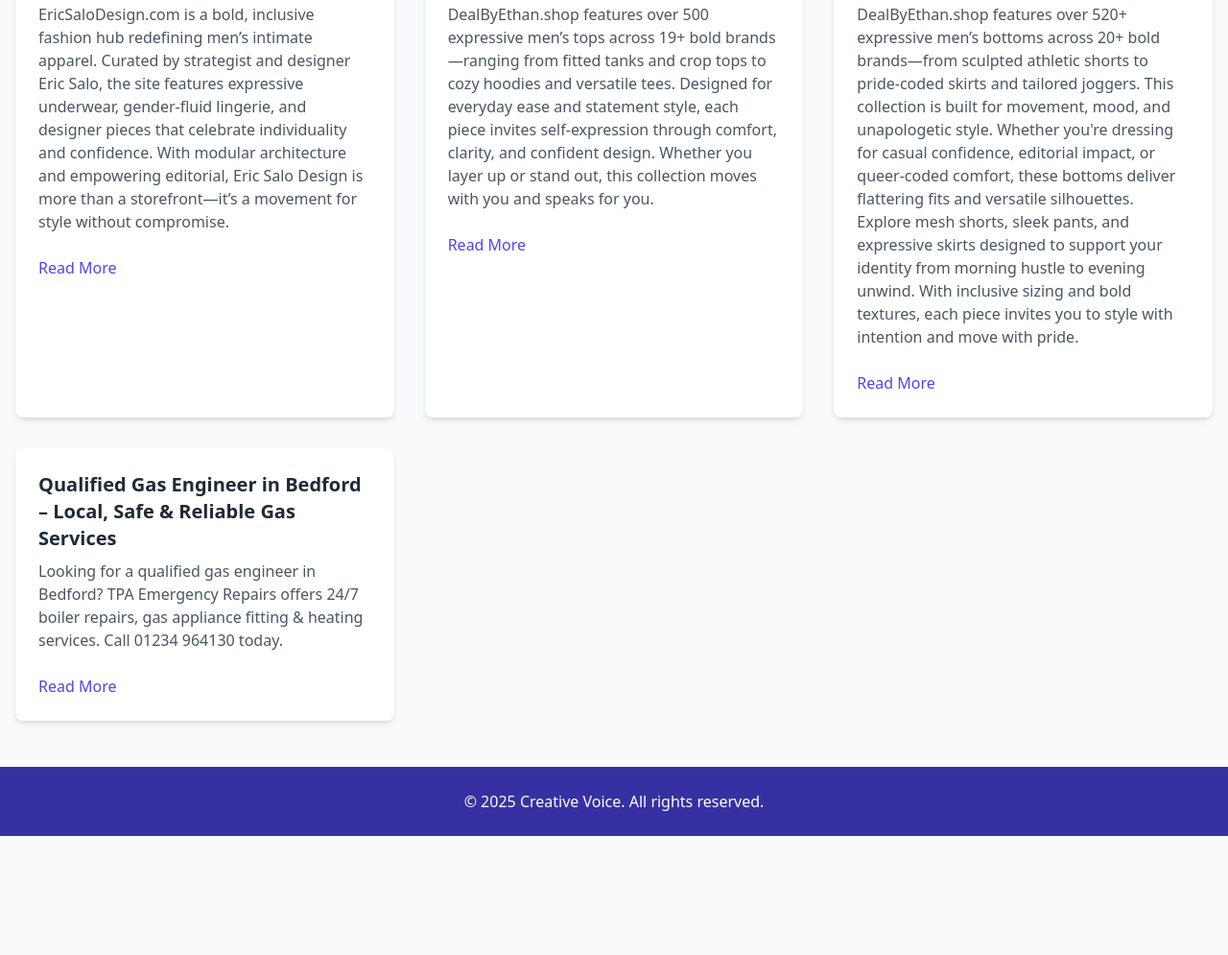
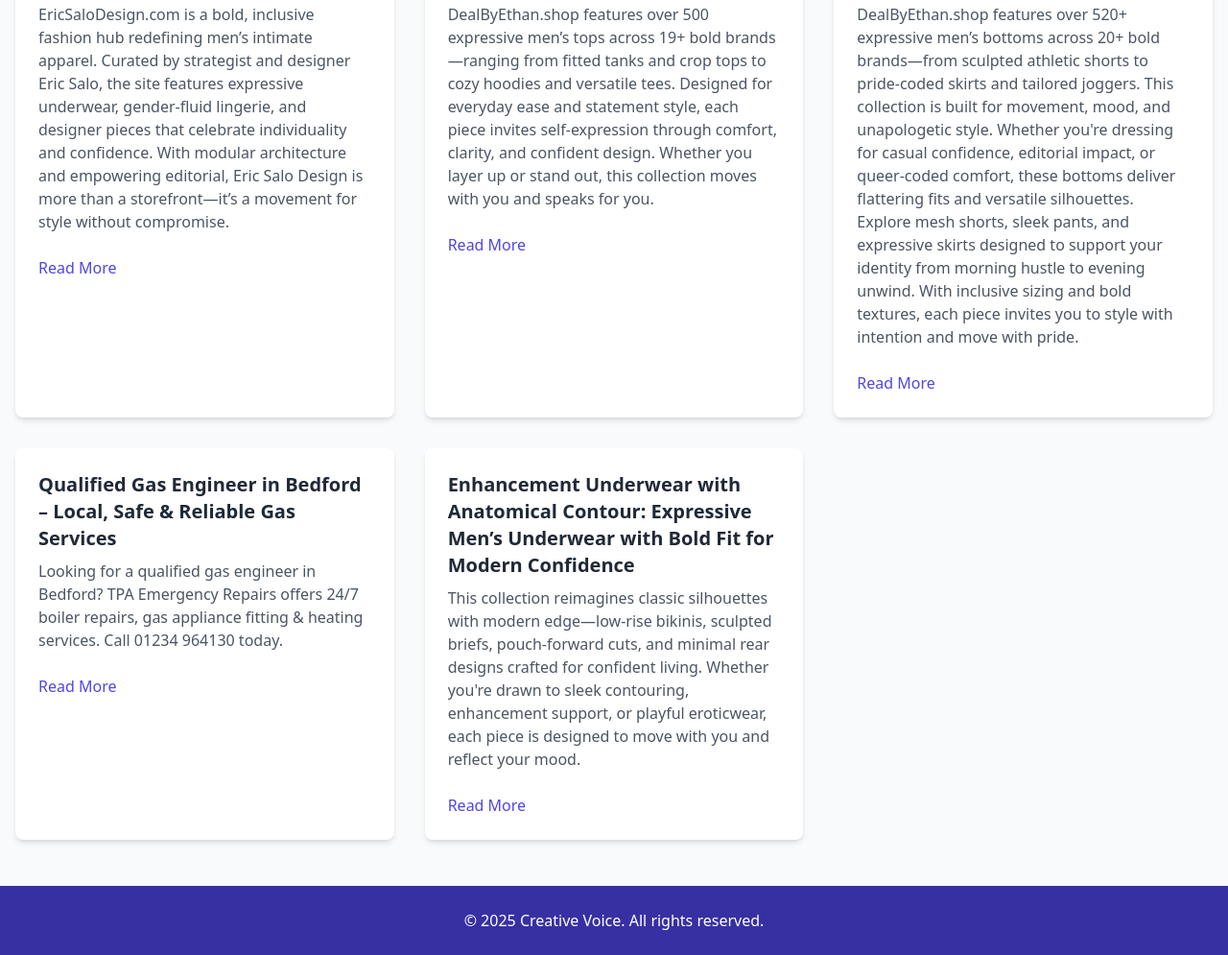
Before and after one commit to insightsphereblog/creativevoice, a plain HTML site: page index.html in a window 1280 px wide. Shown: the part 593-1588 px from the top of the page at 96% size. Before the commit the page ends 1464 px from the top, so only its background shows below. Drawn offline with nearby package versions, Linux system fonts and the light colour scheme.

Commit message:
Update index.html

```diff
--- a/index.html
+++ b/index.html
@@ -105,6 +105,13 @@
             "Looking for a qualified gas engineer in Bedford? TPA Emergency Repairs offers 24/7 boiler repairs, gas appliance fitting & heating services. Call 01234 964130 today.",
           url: "/gas-engineer-in-bedford.html",
         },
+        {
+          title:
+            "Enhancement Underwear with Anatomical Contour: Expressive Men’s Underwear with Bold Fit for Modern Confidence",
+          excerpt:
+            "This collection reimagines classic silhouettes with modern edge—low-rise bikinis, sculpted briefs, pouch-forward cuts, and minimal rear designs crafted for confident living. Whether you're drawn to sleek contouring, enhancement support, or playful eroticwear, each piece is designed to move with you and reflect your mood.",
+          url: "/enhancement-underwear-with-anatomical-contour.html",
+        },
       ];
 
       // Function to render blog posts
```
